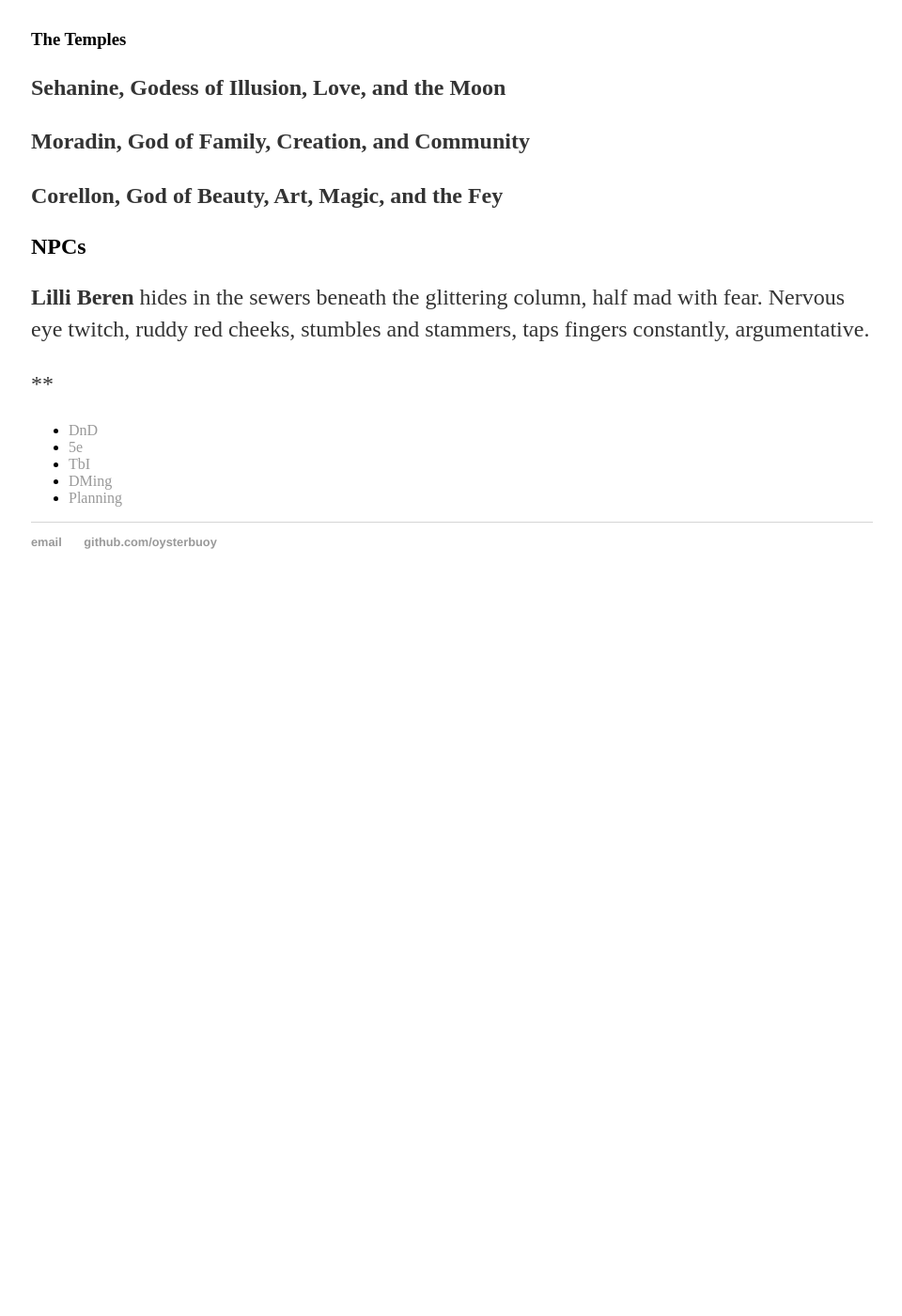
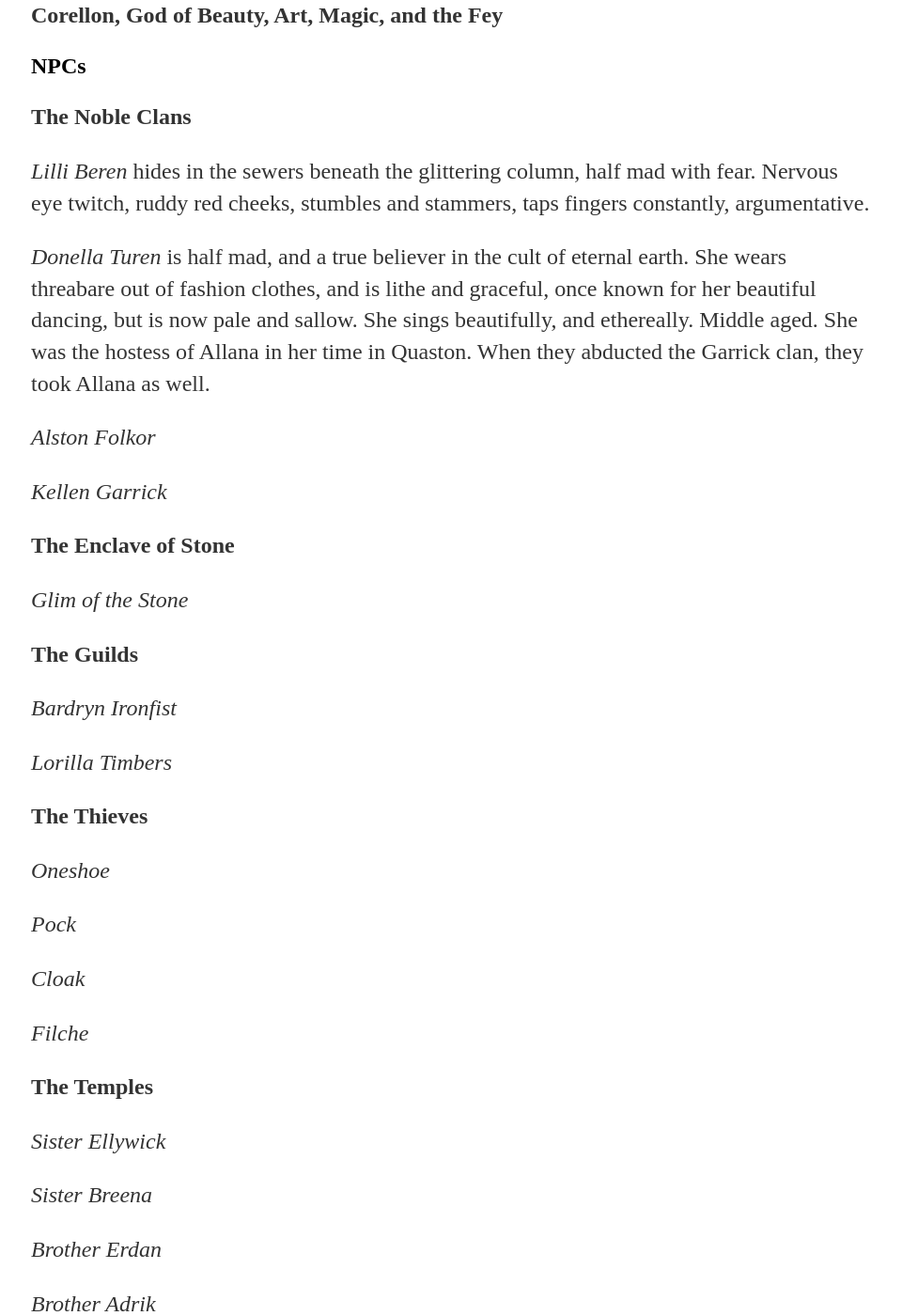
Before and after one commit to OysterBuoy/OysterBuoy.github.io, a Jekyll site: the page built from _posts/2016-12-5-How-The-City-Has-Changed.md, in a window 1280 px wide and 1400 px high, scrolled down 3392 px. Shown: the whole window at 94% size, without its empty margins (159-1119 px from the left). Built offline with Jekyll 4.4.1, drawn with Linux system fonts in a browser that asks for light colours; before the commit the page ends 4036 px from its top, so only the background shows below that; some of the changed text lies outside the part shown.

Commit message:
Update 2016-12-5-How-The-City-Has-Changed.md

```diff
--- a/_posts/2016-12-5-How-The-City-Has-Changed.md
+++ b/_posts/2016-12-5-How-The-City-Has-Changed.md
@@ -6,11 +6,11 @@
 excerpt: I've been having a lot of fun writing up the background and feel of the Gnomish city of Quaston, but with my players rapidly advancing on the city itself, it's about time I worked out not only what the city was like, but rather, the condition we find it in today.
 ---
 
+**Important: If you're one of my players reading these posts (sneaky devil, you) then cease and desist with greatest immediacy. You'll spoil the _entire rest of the campaign if you read this, so STAHP._**
+
 Well I've been having a lot of fun writing up the background and feel of the Gnomish city of Quaston, but with my players rapidly advancing on the city itself, it's about time I worked out not only what the city _was_ like, but rather, the condition we find it in today. So, without further ado: The fall of Quaston.
 
 ***
-
-**Important:** If you're one of my players reading these posts (sneaky devil, you) then cease and desist with greatest immediacy. You'll spoil the _entire rest of the campaign if you read this, so STAHP._
 
 A new force has emerged to take control of the city. From the Enclave of Stone a new worship has arisen, the worship of the reincarnated Lord of Stone; Tharizdun. The necromancers of the Enclave of Stone have forced many of the people in the city to convert to worshipping the Eternal Lord of Stone.
 
@@ -87,6 +85,46 @@
 
 ## NPCs
 
-**Lilli Beren** hides in the sewers beneath the glittering column, half mad with fear. Nervous eye twitch, ruddy red cheeks, stumbles and stammers, taps fingers constantly, argumentative.
+**The Noble Clans**
 
-**
+_Lilli Beren_ hides in the sewers beneath the glittering column, half mad with fear. Nervous eye twitch, ruddy red cheeks, stumbles and stammers, taps fingers constantly, argumentative.
+
+_Donella Turen_ is half mad, and a true believer in the cult of eternal earth. She wears threabare out of fashion clothes, and is lithe and graceful, once known for her beautiful dancing, but is now pale and sallow. She sings beautifully, and ethereally. Middle aged. She was the hostess of Allana in her time in Quaston. When they abducted the Garrick clan, they took Allana as well.
+
+_Alston Folkor_
+
+_Kellen Garrick_
+
+**The Enclave of Stone**
+
+_Glim of the Stone_
+
+**The Guilds**
+
+_Bardryn Ironfist_
+
+_Lorilla Timbers_
+
+**The Thieves**
+
+_Oneshoe_
+
+_Pock_
+
+_Cloak_
+
+_Filche_
+
+**The Temples**
+
+_Sister Ellywick_
+
+_Sister Breena_
+
+_Brother Erdan_
+
+_Brother Adrik_
+
+_Brother Laucian_
+
+_Sister Enna_
```
Also changed, not shown: other parts of _posts/2016-12-5-How-The-City-Has-Changed.md (+0 -2 lines).
